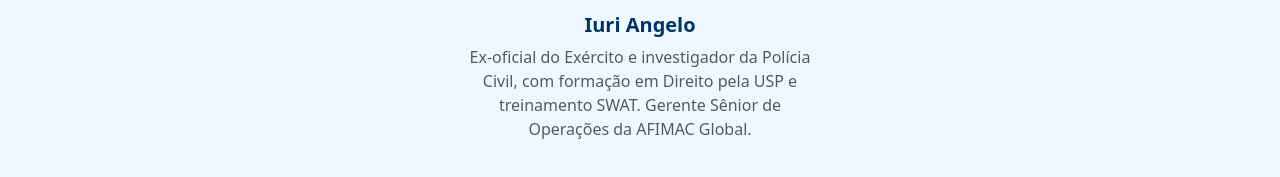
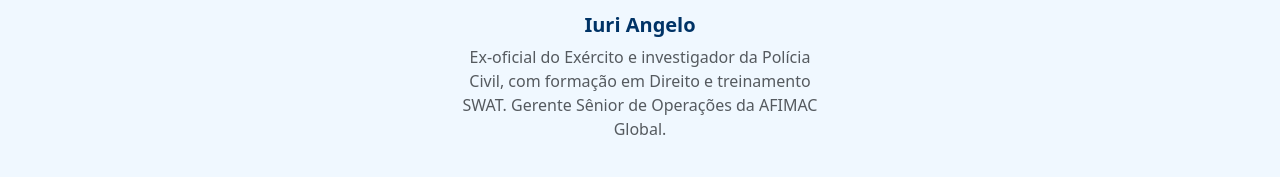
Before and after one commit to anac-alcantara/Meet-Mingle, a plain HTML site: page indexPT.html in a window 1280 px wide. Shown: the part 1518-1695 px from the top of the page. Drawn offline with nearby package versions, Linux system fonts and the light colour scheme.

Commit message:
Alterações no indexPT.html

```diff
--- a/indexPT.html
+++ b/indexPT.html
@@ -183,7 +183,7 @@
         <img src="fotos/fotoIuri.jpeg" class="rounded-circle mb-3" alt="Fernanda Bueloni" style="width: 150px; height: 150px; object-fit: cover; transition: transform 0.3s;">
       </a>
       <h5 class="fw-bold">Iuri Angelo</h5>
-      <p class="text-muted">Ex-oficial do Exército e investigador da Polícia Civil, com formação em Direito pela USP e treinamento SWAT. Gerente Sênior de Operações da AFIMAC Global.</p>
+      <p class="text-muted">Ex-oficial do Exército e investigador da Polícia Civil, com formação em Direito e treinamento SWAT. Gerente Sênior de Operações da AFIMAC Global.</p>
     </div>
 
 
```
